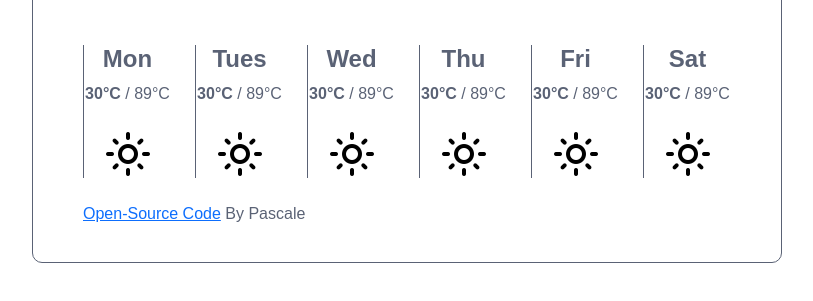
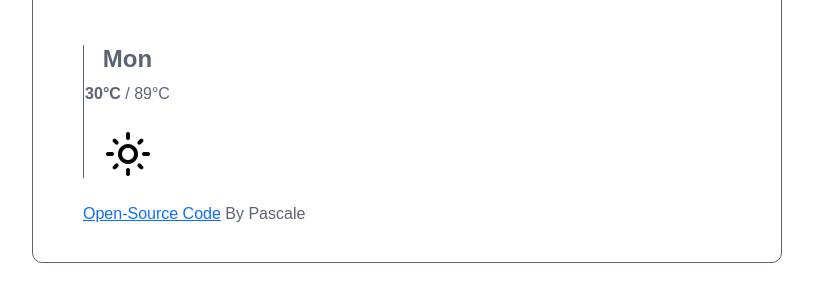
Before and after one commit to Meipa/my-weather-app, a plain HTML site: page index.html in a window 1280 px wide. Shown: the part 311-612 px from the top of the page, without its empty margins (50-863 px from the left). Drawn offline with nearby package versions, Linux system fonts and the light colour scheme; no server answers.

Commit message:
Reduced prediction to only 1 day in html

```diff
--- a/index.html
+++ b/index.html
@@ -96,46 +96,6 @@
                 <li><img src="images/sunshine.png" alt="sunshine" /></li>
               </ul>
             </div>
-            <div class="col-sm-2">
-              <ul>
-                <li><h4><span class="weather-forecast-date">Tues</span></h4></li>
-                <li><strong><span class="weather-forecast-temp-min">30</span>°C</strong> / <span class="weather-forecast-temp-max">89</span>°C</li>
-                <br />
-                <li><img src="images/sunshine.png" alt="sunshine" /></li>
-              </ul>
-            </div>
-            <div class="col-sm-2">
-              <ul>
-                <li><h4><span class="weather-forecast-date">Wed</span></h4></li>
-                <li><strong><span class="weather-forecast-temp-min">30</span>°C</strong> / <span class="weather-forecast-temp-max">89</span>°C</li>
-                <br />
-                <li><img src="images/sunshine.png" alt="sunshine" /></li>
-              </ul>
-            </div>
-            <div class="col-sm-2">
-              <ul>
-                <li><h4><span class="weather-forecast-date">Thu</span></h4></li>
-                <li><strong><span class="weather-forecast-temp-min">30</span>°C</strong> / <span class="weather-forecast-temp-max">89</span>°C</li>
-                <br />
-                <li><img src="images/sunshine.png" alt="sunshine" /></li>
-              </ul>
-            </div>
-            <div class="col-sm-2">
-              <ul>
-                <li><h4><span class="weather-forecast-date">Fri</span></h4></li>
-                <li><strong><span class="weather-forecast-temp-min">30</span>°C</strong> / <span class="weather-forecast-temp-max">89</span>°C</li>
-                <br />
-                <li><img src="images/sunshine.png" alt="sunshine" /></li>
-              </ul>
-            </div>
-            <div class="col-sm-2">
-              <ul>
-                <li><h4><span class="weather-forecast-date">Sat</span></h4></li>
-                <li><strong><span class="weather-forecast-temp-min">30</span>°C</strong> / <span class="weather-forecast-temp-max">89</span>°C</li>
-                <br />
-                <li><img src="images/sunshine.png" alt="sunshine" /></li>
-              </ul>
-            </div>
           </div>
         </div>
       </div>
```
